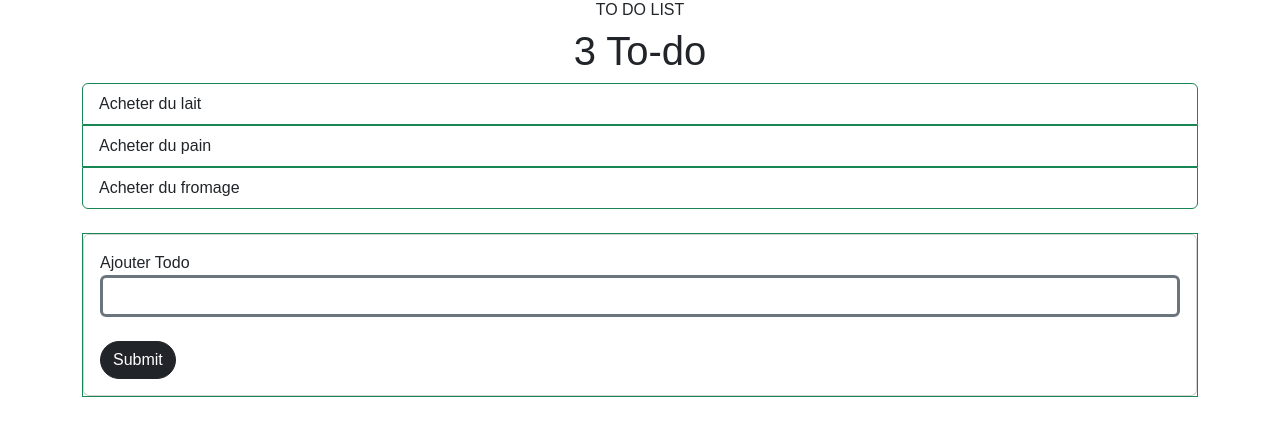
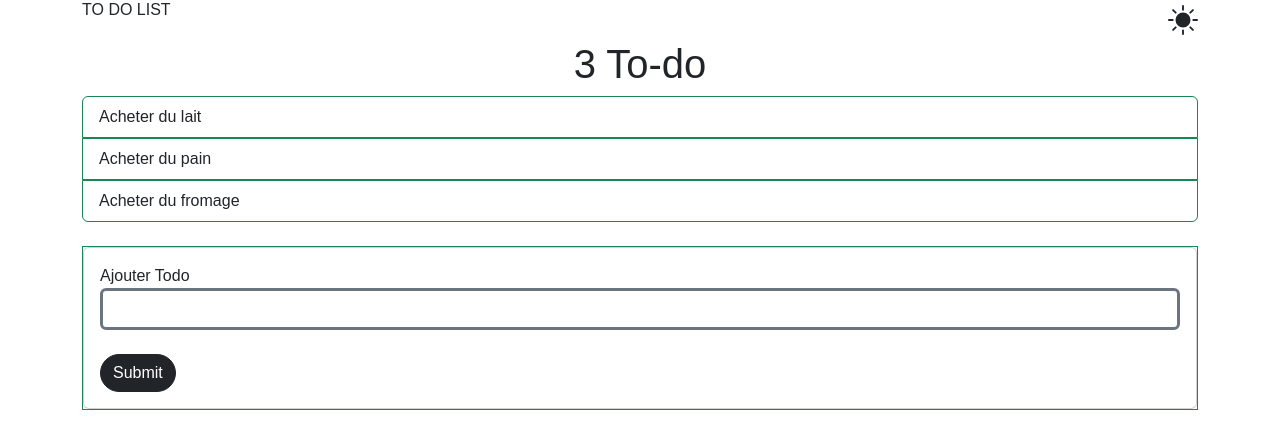
Before and after one commit to Annette-Bwemere-Salama/TODOLISTBOOSTRAP-REACT, a React (Create React App) app: page / in a window 1280 px wide. Shown: the top 448 px of the page. Built offline with nearby package versions, Linux system fonts and the light colour scheme; the HTML template or start-up script is replaced by a standard one.

Commit message:
feat; ajout du style et icons de soleil

```diff
--- a/package.json
+++ b/package.json
@@ -6,6 +6,7 @@
     "bootstrap": "^5.2.1",
     "react": "^18.2.0",
     "react-dom": "^18.2.0",
+    "react-icons": "^4.4.0",
     "react-scripts": "0.9.5"
   },
   "scripts": {
--- a/src/App.css
+++ b/src/App.css
@@ -26,10 +26,13 @@
     transform: rotate(360deg);
   }
 }
+.icons {
+  display: flex;
+  align-items: flex-start;
+  justify-content: space-between;
+}
 
-/* .list-group-item,
-.text-center {
-  align-items: center;
-  justify-content: center;
-  display: flex;
-} */
+.ico {
+  height: 40px;
+  width: 30px;
+}
--- a/src/App.js
+++ b/src/App.js
@@ -1,4 +1,8 @@
 import React, { Component } from 'react';
+import { BsFillBrightnessHighFill } from "react-icons/bs";
+
+
+
 import Todo from './COMPONENT/Todo'
 
 import './App.css';
@@ -10,7 +14,11 @@ class App extends Component {
   render() {
     return (
       <div className="container">
-        <h6 className='text-center'>TO DO LIST</h6>
+        <div className='icons'>
+          <h6 className='text-center'>TO DO LIST</h6>
+          <BsFillBrightnessHighFill className='ico'></BsFillBrightnessHighFill>
+        </div>
+
         <Todo />
       </div>
     );
```
Also changed, not shown: 1 other file (tests, documents, lock files or other folders).
